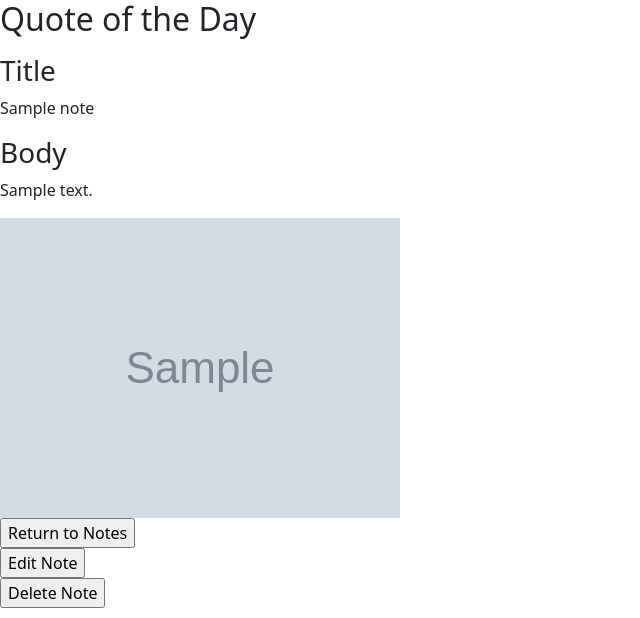
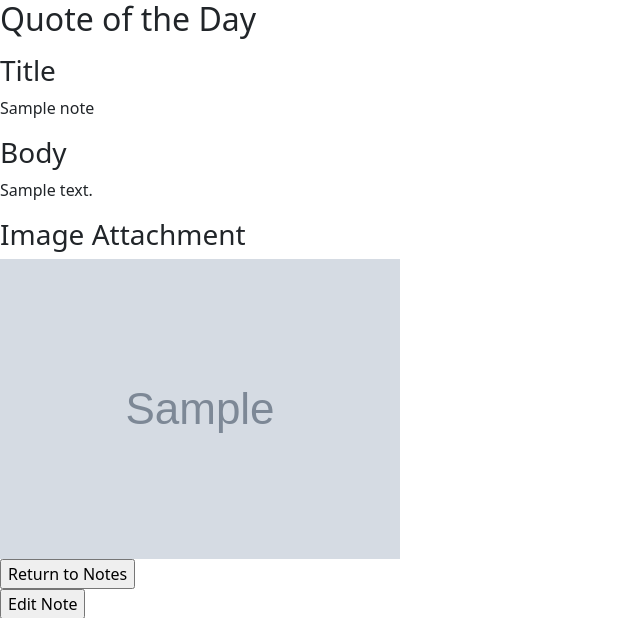
Before and after one commit to eycanny/project-digital-braindump, a Flask app: page /notes/1 in a window 1280 px wide. Shown: the top 618 px of the page, without its empty margins (0-640 px from the left). Run offline with Flask 2, Linux system fonts and the light colour scheme; the visitor is signed in with stand-in values (Sample User, id 1); tables that the repository leaves empty hold one stand-in row (values such as "Sample post"); grey boxes marked "Sample" are stand-in pictures.

Commit message:
Add code
- If note has an image attachment, add a header

```diff
--- a/templates/note_details.html
+++ b/templates/note_details.html
@@ -26,6 +26,7 @@
 
 {% if note.image %}
     <section class="image">
+        <h3>Image Attachment</h3>
         <img src="{{ note.image }}"></img>
     </section>
 {% endif %}
```
